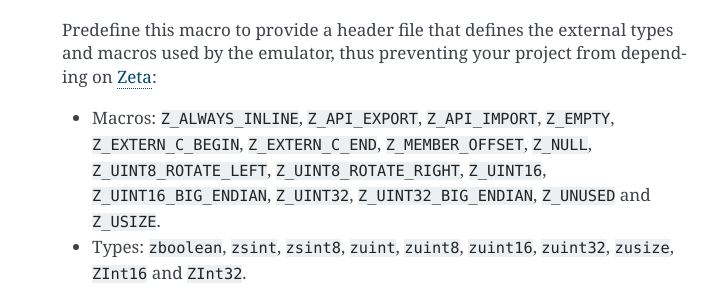
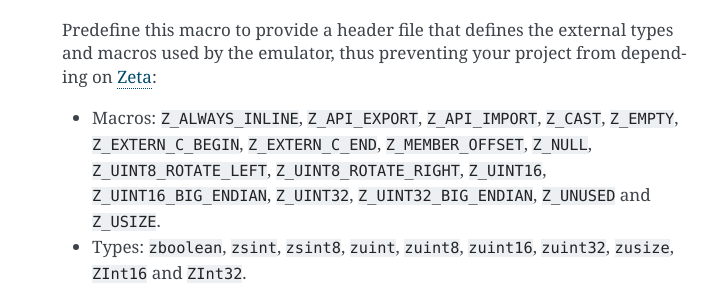
Before and after one commit to redcode/Z80, a Sphinx documentation site: the page built from documentation/Integration.rst, in a window 1280 px wide and 900 px high, scrolled down 1254 px. Shown: the part 154-454 px from the top of the window, without its empty margins (388-1108 px from the left). Built offline with Sphinx 7.4.7, drawn with Linux system fonts in a browser that asks for light colours.

Commit message:
Documentation WIP.

```diff
--- a/documentation/Integration.rst
+++ b/documentation/Integration.rst
@@ -56,7 +56,7 @@
 
    Predefine this macro to provide a header file that defines the external types and macros used by the emulator, thus preventing your project from depending on `Zeta <https://zeta.st>`_:
 
-   * Macros: ``Z_ALWAYS_INLINE``, ``Z_API_EXPORT``, ``Z_API_IMPORT``, ``Z_EMPTY``, ``Z_EXTERN_C_BEGIN``, ``Z_EXTERN_C_END``, ``Z_MEMBER_OFFSET``, ``Z_NULL``, ``Z_UINT8_ROTATE_LEFT``, ``Z_UINT8_ROTATE_RIGHT``, ``Z_UINT16``, ``Z_UINT16_BIG_ENDIAN``, ``Z_UINT32``, ``Z_UINT32_BIG_ENDIAN``, ``Z_UNUSED`` and ``Z_USIZE``.
+   * Macros: ``Z_ALWAYS_INLINE``, ``Z_API_EXPORT``, ``Z_API_IMPORT``, ``Z_CAST``, ``Z_EMPTY``, ``Z_EXTERN_C_BEGIN``, ``Z_EXTERN_C_END``, ``Z_MEMBER_OFFSET``, ``Z_NULL``, ``Z_UINT8_ROTATE_LEFT``, ``Z_UINT8_ROTATE_RIGHT``, ``Z_UINT16``, ``Z_UINT16_BIG_ENDIAN``, ``Z_UINT32``, ``Z_UINT32_BIG_ENDIAN``, ``Z_UNUSED`` and ``Z_USIZE``.
 
    * Types: ``zboolean``, ``zsint``, ``zsint8``, ``zuint``, ``zuint8``, ``zuint16``, ``zuint32``, ``zusize``, ``ZInt16`` and ``ZInt32``.
 
```
